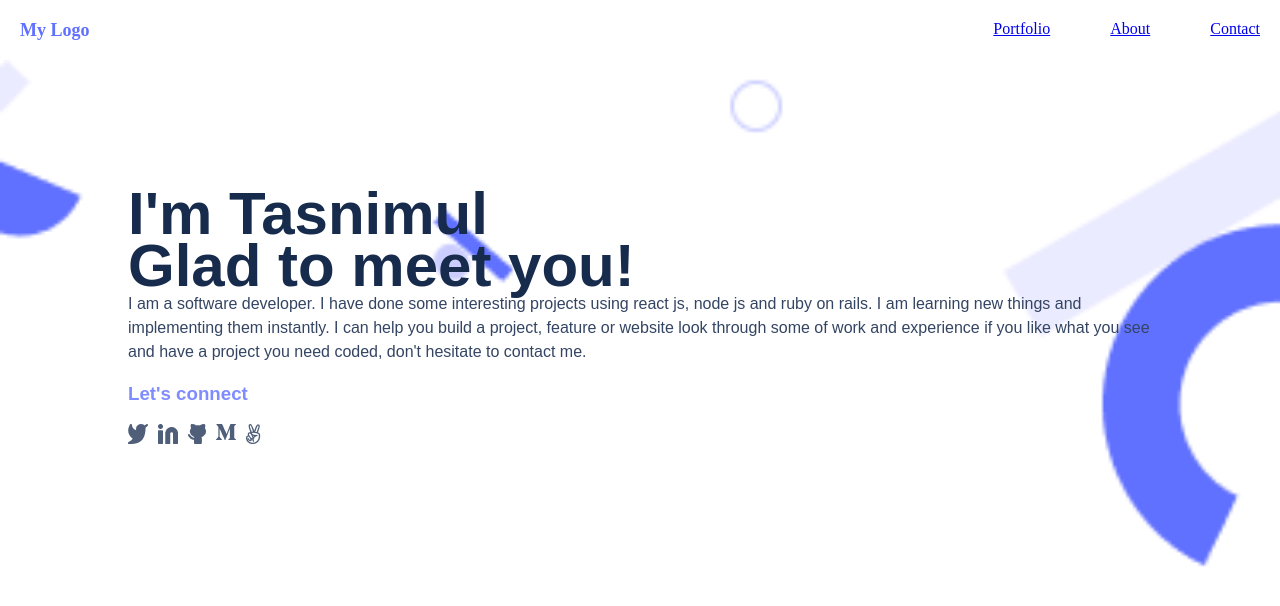
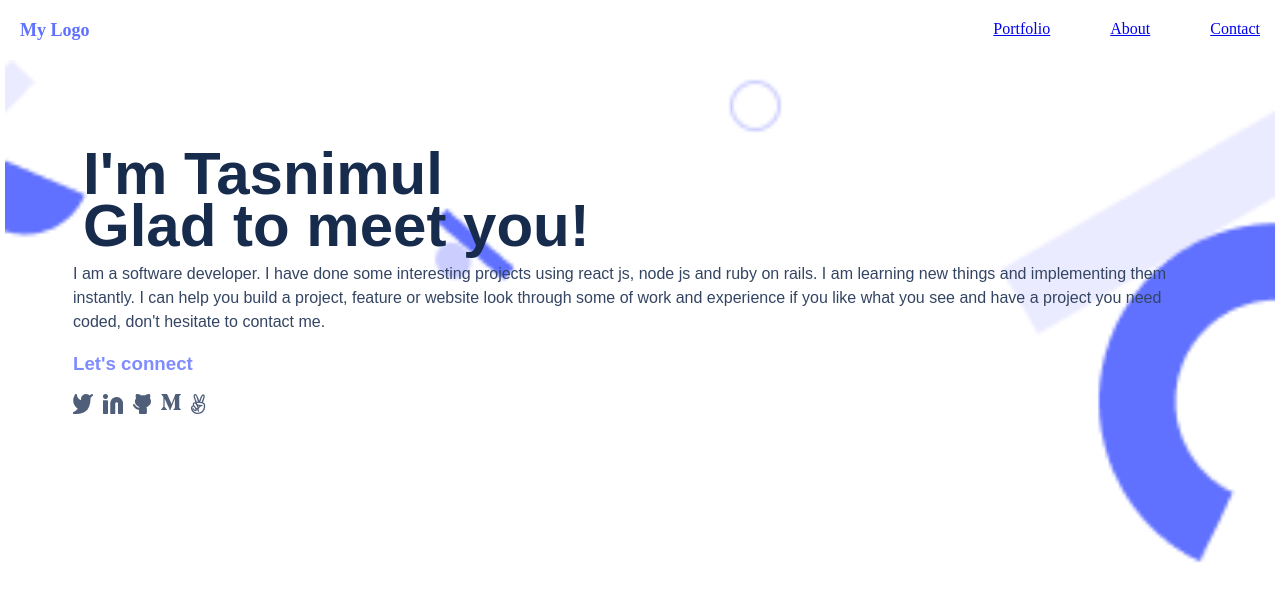
Before and after one commit to tasnimulhasan07/skel3, a website: page index.html in a window 1280 px wide. Drawn offline with Linux system fonts and the light colour scheme.

Commit message:
update css
added margin and padding to css file instead of using br to create space

```diff
--- a/styles.css
+++ b/styles.css
@@ -92,12 +92,14 @@ a:hover {
   margin: auto;
   overflow: hidden;
   min-height: 600px;
+  margin: 5px;
+  padding: 5px
 }
 
 .introduction {
   flex-direction: column;
   align-items: center;
-  margin: 10%;
+  margin: 5%;
 }
 
 .intro {
@@ -107,6 +109,9 @@ a:hover {
   align-items: center;
   color: #172b4d;
   font-family: 'poppins', sans-serif;
+  margin: 5px;
+  padding: 5px;
+  padding-top: 20px;
 }
 
 .me {
```
